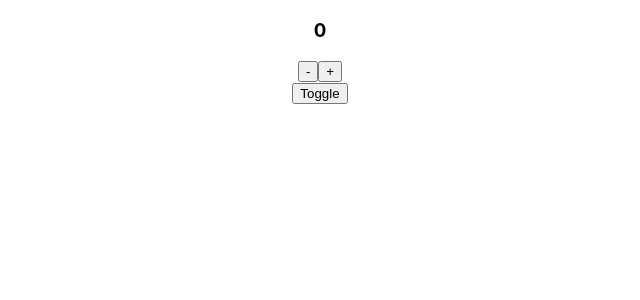
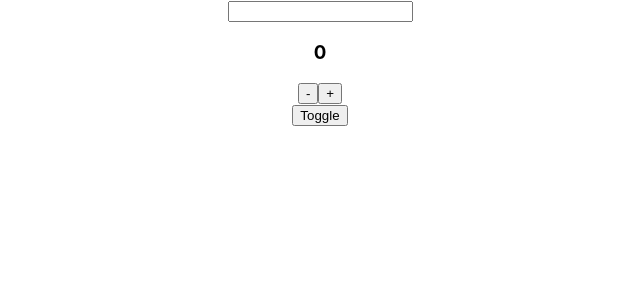
Before and after one commit to ryanroat/react-level-up-tuts, a React (Create React App) app: page / in a window 1280 px wide. Shown: the top 300 px of the page, without its empty margins (320-960 px from the left). Built offline with nearby package versions, Linux system fonts and the light colour scheme.

Commit message:
controlled input example

```diff
--- a/src/App.js
+++ b/src/App.js
@@ -1,10 +1,13 @@
 import './App.css';
 import { Counter } from './Counter'
 import { Accordion } from './Accordion'
+import { Input } from './Input'
 
 function App() {
   return (
     <div className="App">
+      <Input />
+
       <Counter />
       <Accordion />
     </div>
--- /dev/null
+++ b/src/Input.js
@@ -0,0 +1,17 @@
+import { useState } from 'react'
+
+export const Input = () => {
+
+  const [ inputValue, setInputValue ] = useState("");
+
+  return (
+    <div>
+      {inputValue && <h3>{inputValue}</h3>}
+      <input
+        value={inputValue}
+        onChange={ (event) => {
+        setInputValue(event.target.value)
+      }} />
+    </div>
+  )
+}
```
